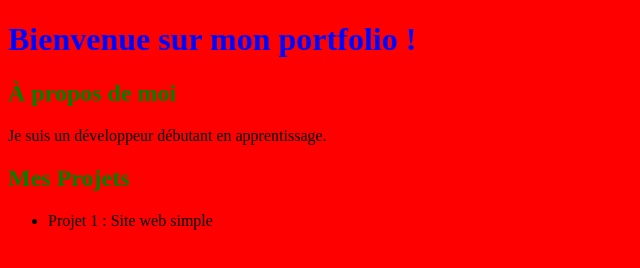
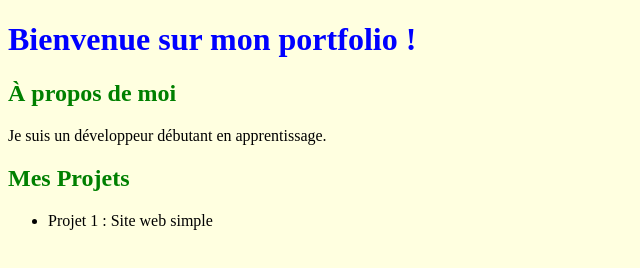
Before and after one commit to 1azert/mon-portfolio, a plain HTML site: page index.html in a window 1280 px wide. Shown: the whole page, without its empty margins (0-640 px from the left). Drawn offline with Linux system fonts and the light colour scheme.

Commit message:
changement de couleur en jaune

```diff
--- a/styles.css
+++ b/styles.css
@@ -1,3 +1,3 @@
-body { background-color:  red; }
+body { background-color:  lightyellow; }
 h1 { color: blue; }
  h2 { color: green; }
```
